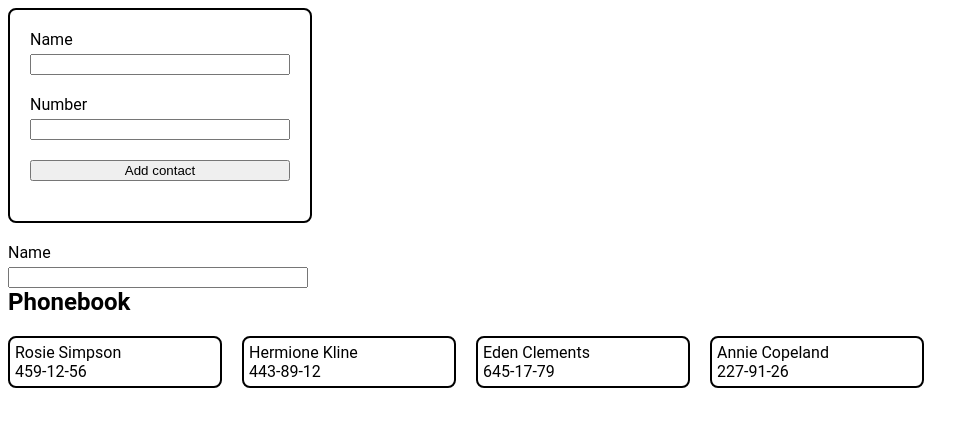
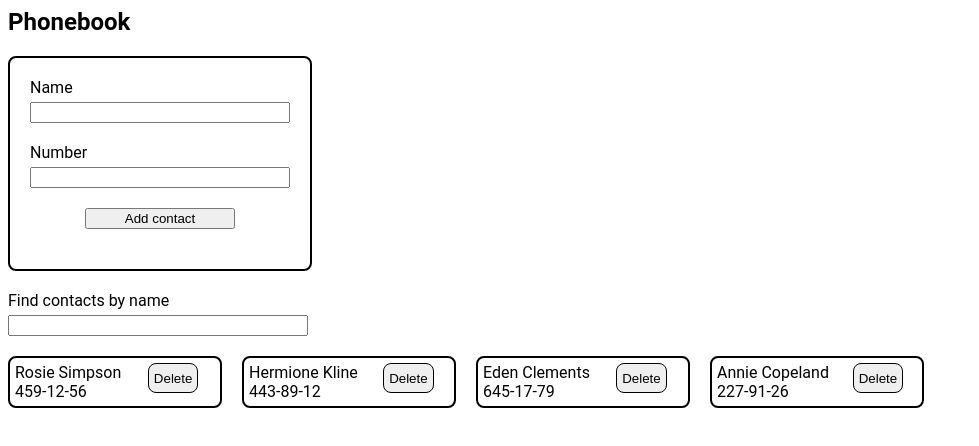
Before and after one commit to Yuri-Bounich/goit-react-hw-03, a React (Vite) app: page / in a window 1280 px wide. Shown: the top 446 px of the page, without its empty margins (0-979 px from the left). Built offline with nearby package versions, Linux system fonts and the light colour scheme.

Commit message:
formik,yup

```diff
--- a/package.json
+++ b/package.json
@@ -11,9 +11,11 @@
   },
   "dependencies": {
     "clsx": "^2.1.1",
+    "formik": "^2.4.6",
     "prop-types": "^15.8.1",
     "react": "^18.3.1",
-    "react-dom": "^18.3.1"
+    "react-dom": "^18.3.1",
+    "yup": "^1.4.0"
   },
   "devDependencies": {
     "@eslint/js": "^9.13.0",
--- a/src/components/App.jsx
+++ b/src/components/App.jsx
@@ -6,7 +6,7 @@ import ContactForm from './ContactForm/ContactForm';
 import '../index.css';
 import SearchBox from './SearchBox/SearchBox';
 import ContactList from './ContactList/ContactList';
-// import { useState, useEffect } from 'react';
+import { useState /*useEffect*/ } from 'react';
 
 const App = () => {
   // Зчитування збережених значень з локального сховища при завантаженні сторінки
@@ -18,7 +18,18 @@ const App = () => {
   // };
 
   // Ініціалізація стану з локального сховища або початкових значень
-  // const [values, setValues] = useState(getInitialValues);
+  const [values, setValues] = useState('');
+  const [contactsData] = useState(contacts);
+
+  // Функція для обробки змін у фільтрі
+  const handleFilterChange = event => {
+    setValues(event.target.value); // Оновлює значення фільтру
+  };
+
+  // Фільтрування контактів на основі фільтру
+  const filteredContacts = contactsData.filter(contact =>
+    contact.name.toLowerCase().includes(values.toLowerCase())
+  );
 
   // Збереження стану в локальному сховищі кожного разу, коли він змінюється
   // useEffect(() => {
@@ -62,8 +73,16 @@ const App = () => {
       // onReset={resetFeedback}
       // totalFeedback={totalFeedback}
       />
-      <SearchBox />
-      <ContactList contacts={contacts} />
+      <SearchBox
+        values={values}
+        onFilterChange={handleFilterChange}
+        /* Передаємо значення фільтру та функцію для його оновлення */
+      />
+      <ContactList
+        contacts={
+          filteredContacts
+        } /* Передаємо відфільтрований список контактів */
+      />
       {/* Умовний рендеринг на основі totalFeedback */}
       {/* {totalFeedback > 0 ? (
         <Feedback
--- a/src/components/ContactForm/ContactForm.jsx
+++ b/src/components/ContactForm/ContactForm.jsx
@@ -1,25 +1,48 @@
 // import { useId } from 'react';
 import s from './ContactForm.module.css';
+import { ErrorMessage, Field, Form, Formik } from 'formik';
+import * as Yup from 'yup';
 
 const ContactForm = () => {
-  const handleSubmit = evt => {
-    evt.preventDefault();
-    console.log(evt);
+  const onSubmit = (values, options) => {
+    console.log(values);
+    options.resetForm();
+  };
+
+  const orderSchema = Yup.object().shape({
+    login: Yup.string().min(3).max(50).required('this field is required'),
+    password: Yup.string().min(3).max(50).required(),
+  });
+
+  const initialValues = {
+    login: '',
+    password: '',
   };
 
   return (
+    <div>
+      <h2 className={s.title}>Phonebook</h2>
       <div className={s.container}>
-      <form className={s.form} onSubmit={handleSubmit}>
+        <Formik
+          validationSchema={orderSchema}
+          onSubmit={onSubmit}
+          initialValues={initialValues}
+        >
+          <Form className={s.form}>
             <label className={s.input}>
               <span>Name</span>
-          <input type="text" name="login" />
+              <Field type="text" name="login" />
+              <ErrorMessage name="login" component="span" />
             </label>
             <label className={s.input}>
               <span>Number</span>
-          <input type="password" name="password" />{' '}
+              <Field type="text" name="password" />
+              <ErrorMessage name="password" component="span" />
             </label>
             <button type="submit">Add contact</button>
-      </form>
+          </Form>
+        </Formik>
+      </div>
     </div>
   );
 };
--- a/src/components/ContactForm/ContactForm.module.css
+++ b/src/components/ContactForm/ContactForm.module.css
@@ -8,13 +8,20 @@
   /* background-color: #e9e9e9; */
 }
 
+.title {
+  margin-bottom: 20px;
+}
+
 .form {
   padding: 20px;
   display: flex;
   flex-direction: column;
   gap: 20px;
-  /* width: 300px; */
-  /* margin: 0 auto; */
+  & button {
+    width: 150px;
+    margin: 0 auto;
+  }
+
   /* margin-bottom: 20px; */
 }
 
@@ -22,6 +29,7 @@
   display: flex;
   flex-direction: column;
   gap: 5px;
+  width: 260px;
 }
 
 .btn {
--- a/src/components/ContactList/ContactList.jsx
+++ b/src/components/ContactList/ContactList.jsx
@@ -4,11 +4,11 @@ import s from './ContactList.module.css';
 const ContactList = ({ contacts }) => {
   return (
     <div className={s.cotainer}>
-      <h2 className={s.title}>Phonebook</h2>
       <ul className={s.block}>
         {contacts.map(({ id, name, number }) => (
           <li className={s.item} key={id}>
             <Contact name={name} number={number} />
+            <button>Delete</button>
           </li>
         ))}
       </ul>
--- a/src/components/ContactList/ContactList.module.css
+++ b/src/components/ContactList/ContactList.module.css
@@ -1,7 +1,3 @@
-.title {
-  margin-bottom: 20px;
-}
-
 .block {
   display: flex;
   flex-direction: row;
@@ -11,8 +7,18 @@
   max-width: 1128px;
 }
 .item {
+  display: flex;
+  flex-direction: row;
+  gap: 10px;
   flex: 0 1 200px; /* Зробити всі li однакової ширини */
   padding: 5px;
   border-radius: 8px;
   border: 2px solid #000000;
+  & button {
+    border: 1px solid #000000;
+    border-radius: 8px;
+    padding: 5px;
+    max-height: 30px;
+    margin: 0 auto;
+  }
 }
--- a/src/components/SearchBox/SearchBox.jsx
+++ b/src/components/SearchBox/SearchBox.jsx
@@ -1,12 +1,17 @@
 import s from './SearchBox.module.css';
 // import { useState } from 'react';
 
-const SearchBox = () => {
+const SearchBox = ({ values, onFilterChange }) => {
   //   const [inputValue, setInputValue] = useState('');
   return (
     <label className={s.input}>
-      <span>Name</span>
-      <input type="text" name="search" />
+      <span>Find contacts by name</span>
+      <input
+        type="text"
+        value={values}
+        onChange={onFilterChange}
+        name="search"
+      />
     </label>
   );
 };
--- a/src/components/SearchBox/SearchBox.module.css
+++ b/src/components/SearchBox/SearchBox.module.css
@@ -3,4 +3,5 @@
   flex-direction: column;
   gap: 5px;
   width: 300px;
+  margin-bottom: 20px;
 }
```
Also changed, not shown: 1 other file (tests, documents, lock files or other folders). Lines whose indentation alone changed are shown as unchanged.
